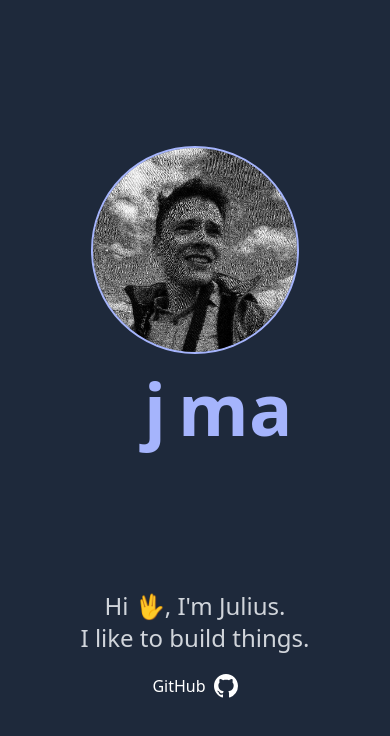
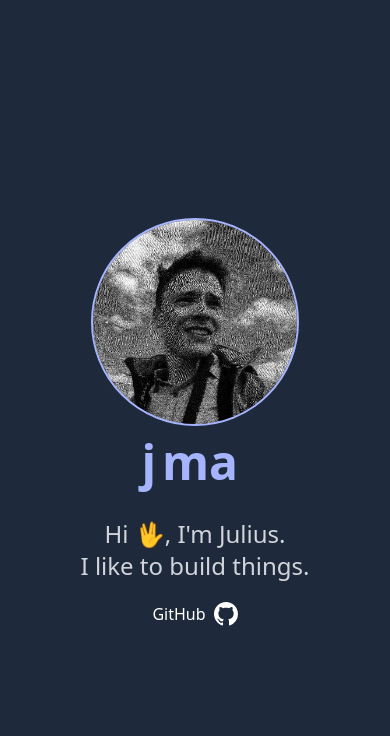
Before and after one commit to jmadotgg/jma.gg, a Next.js app: page / in a window 390 px wide. Shown: the top 736 px of the page. Built offline with nearby package versions, Linux system fonts and the light colour scheme.

Commit message:
Somewhat fix mobile issues Introduces new ones when resizing

```diff
--- a/src/pages/index.tsx
+++ b/src/pages/index.tsx
@@ -28,7 +28,7 @@ const Home: NextPage = () => {
               placeholder="blur"
             />
           </div>
-          <h1 className="text-7xl leading-normal font-extrabold text-gray-700">
+          <h1 className="md:text-7xl text-5xl leading-normal font-extrabold text-gray-700">
             <span title={"Julius Makel"} className="name text-indigo-300">
               <span id="n-1">j</span>
               <span className="vanish" id="n-2">
--- a/src/styles/globals.css
+++ b/src/styles/globals.css
@@ -76,3 +76,52 @@ root {
     transform: translateY(50px) scale(0.8);
   }
 }
+
+@media (max-width: 768px) {
+  @keyframes moveLeft {
+    0% {
+      transform: translateX(0px);
+    }
+    50% {
+      transform: rotate(-2deg);
+    }
+    70% {
+      transform: translateX(-1.55rem);
+    }
+    100% {
+      transform: translateX(-1.5rem);
+    }
+  }
+
+  @keyframes moveRight {
+    0% {
+      transform: translateX(0px) rotate(0deg);
+    }
+    50% {
+      transform: rotate(10deg);
+    }
+    70% {
+      transform: translateX(5.5rem) scaleX(0.9);
+    }
+    100% {
+      transform: translateX(5.4rem) rotate(0deg) scaleX(1);
+    }
+  }
+
+  @keyframes vanish {
+    0% {
+      opacity: 1;
+      transform: translateY(0px) scale(1) skew(0);
+    }
+    50% {
+      transform: translateY(0px) scale(0.6) skew(-50deg, 50deg);
+    }
+    100% {
+      opacity: 0;
+      transform: translateY(50px) scale(0.8);
+    }
+  }
+
+  @media (min-width: 768px) {
+  }
+}
```
